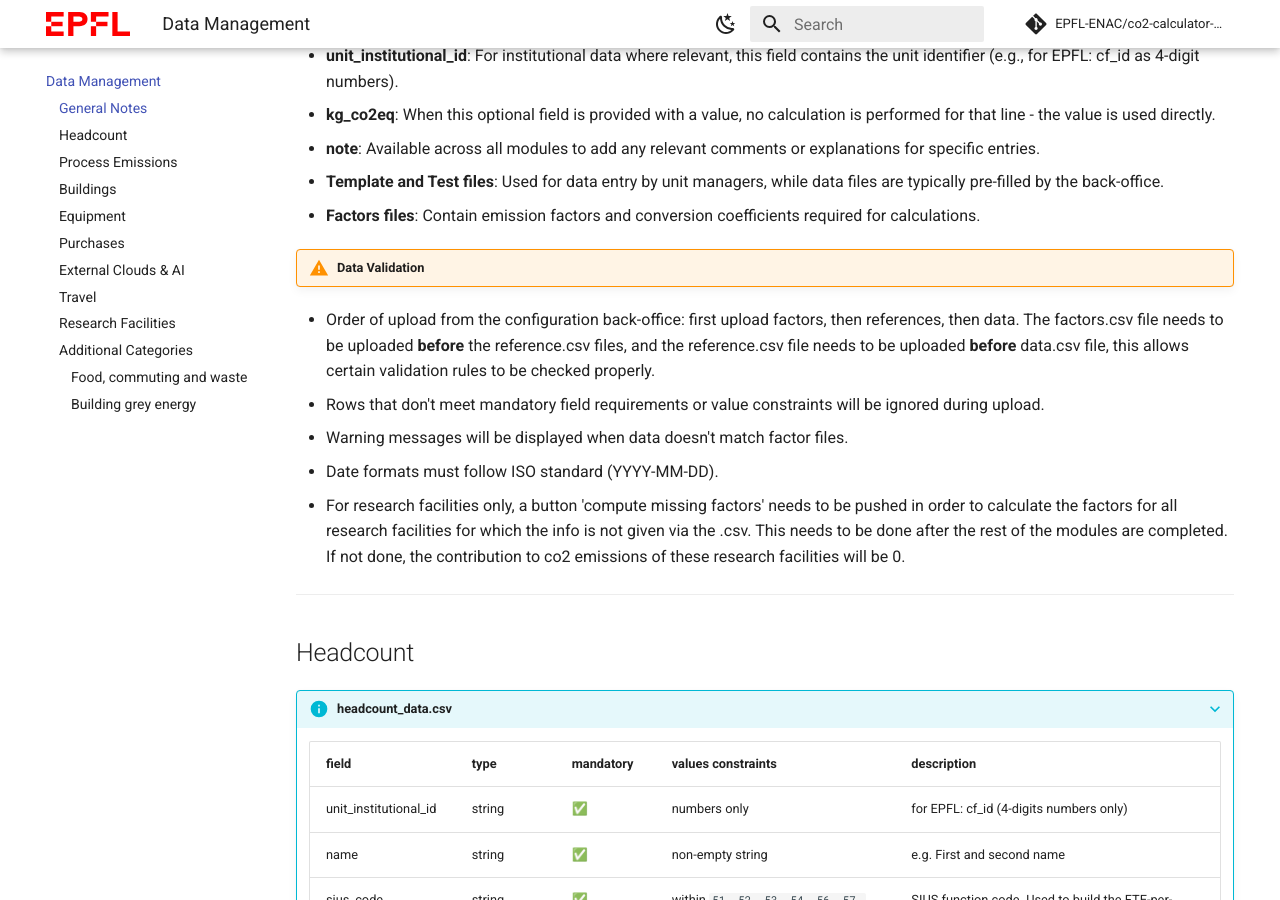
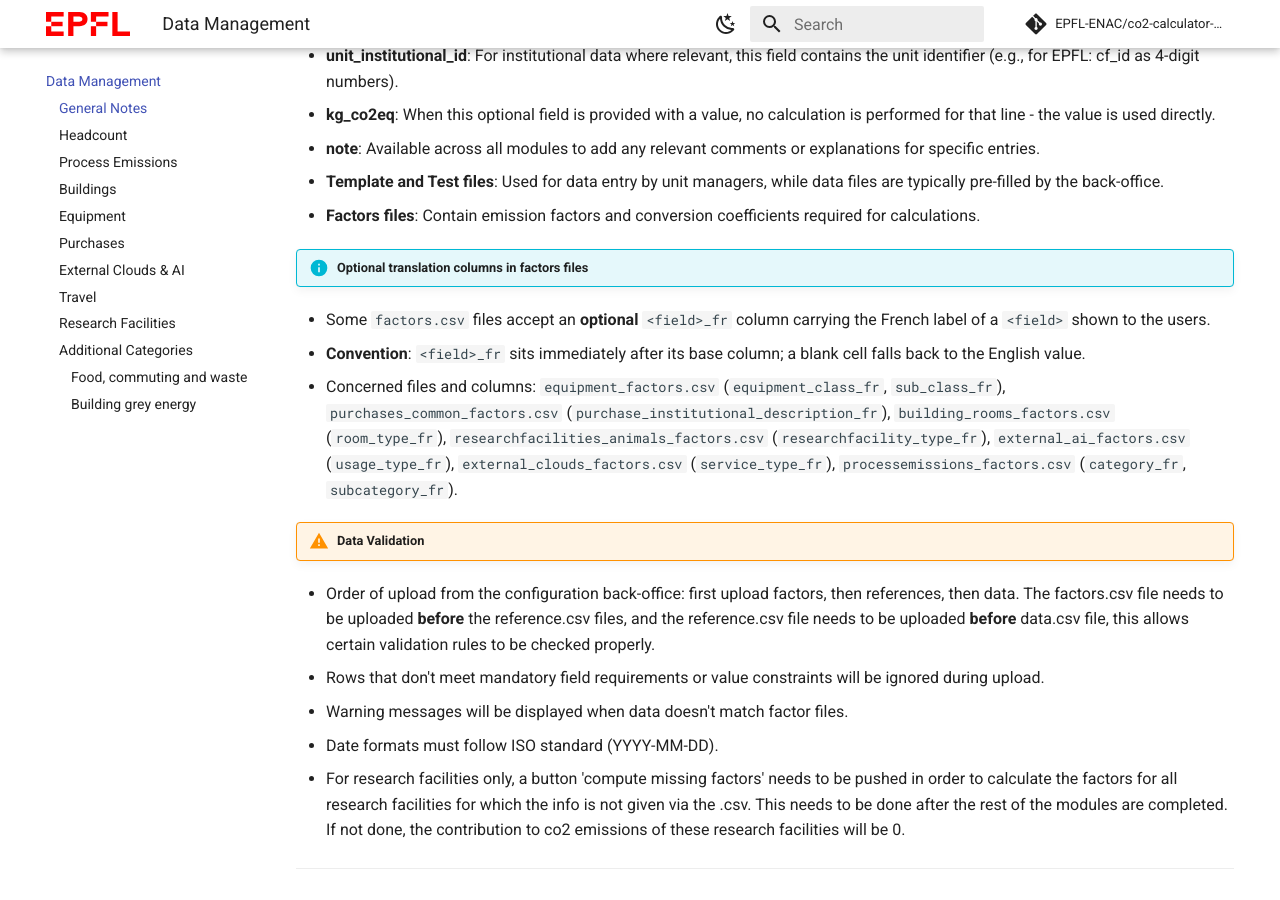
Before and after one commit to EPFL-ENAC/co2-calculator-back-office-doc, an MkDocs documentation site: the page built from docs/data-description.md, in a window 1280 px wide and 900 px high, scrolled down 798 px. Built offline with MkDocs 1.6.1 and Material for MkDocs 9.7.7, drawn with Linux system fonts in a browser that asks for light colours; comment, search, counter and statistics services are not loaded; some of the changed text lies outside the part shown.

Commit message:
docs: add optional _fr translation columns to factors files
Seven factors.csv files now accept an optional per-field French
translation column (INPUT_DATA v2.12.5). Document each new column in
its factors table, and state the shared convention once in General
Notes: <field>_fr sits immediately after its base column, and a blank
cell falls back to the English value.

Columns documented:
- equipment_factors.csv: equipment_class_fr, sub_class_fr
- purchases_common_factors.csv: purchase_institutional_description_fr
- building_rooms_factors.csv: room_type_fr
- researchfacilities_animals_factors.csv: researchfacility_type_fr
- external_ai_factors.csv: usage_type_fr
- external_clouds_factors.csv: service_type_fr
- processemissions_factors.csv: category_fr, subcategory_fr

Only the factors tables change; data, test and template tables are
untouched.

Co-Authored-By: Claude Opus 5 <noreply@anthropic.com>

```diff
--- a/docs/data-description.md
+++ b/docs/data-description.md
@@ -21,6 +21,11 @@ This guide provides comprehensive data validation schemas for all modules in the
 - **note**: Available across all modules to add any relevant comments or explanations for specific entries.
 - **Template and Test files**: Used for data entry by unit managers, while data files are typically pre-filled by the back-office.
 - **Factors files**: Contain emission factors and conversion coefficients required for calculations.
+
+!!! info "Optional translation columns in factors files"
+- Some `factors.csv` files accept an **optional** `<field>_fr` column carrying the French label of a `<field>` shown to the users.
+- **Convention**: `<field>_fr` sits immediately after its base column; a blank cell falls back to the English value.
+- Concerned files and columns: `equipment_factors.csv` (`equipment_class_fr`, `sub_class_fr`), `purchases_common_factors.csv` (`purchase_institutional_description_fr`), `building_rooms_factors.csv` (`room_type_fr`), `researchfacilities_animals_factors.csv` (`researchfacility_type_fr`), `external_ai_factors.csv` (`usage_type_fr`), `external_clouds_factors.csv` (`service_type_fr`), `processemissions_factors.csv` (`category_fr`, `subcategory_fr`).
 
 !!! warning "Data Validation"
 - Order of upload from the configuration back-office: first upload factors, then references, then data. The factors.csv file needs to be uploaded **before** the reference.csv files, and the reference.csv file needs to be uploaded **before** data.csv file, this allows certain validation rules to be checked properly.
@@ -99,7 +104,9 @@ This guide provides comprehensive data validation schemas for all modules in the
     | field | type | mandatory | values constraints | example / notes |
     |-------|------|-----------|-------------------|-------------------|
     | category | string | ✅ | - | for EPFL: Refrigerants, CH4, N2O, CO2 |
+    | category_fr | string | ❌ | - | Optional French translation of `category`. Placed immediately after `category`; if the cell is empty, the English value is used. |
     | subcategory | string | ❌ | - | If the category is `Refrigerants` the subcategory is always specified in the factors used at EPFL. |
+    | subcategory_fr | string | ❌ | - | Optional French translation of `subcategory`. Placed immediately after `subcategory`; if the cell is empty, the English value is used. |
     | unit | string | ✅ | - | eg kg |
     | ef_kg_co2eq_per_unit | float | ✅ | 0 ≤ float | e.g. 23'500 (kg CO2 eq / kg for SF6) |
 
@@ -185,6 +192,7 @@ This guide provides comprehensive data validation schemas for all modules in the
     |-------|------|-----------|-------------------|-------------------|
     | building_name | string | ✅ | - | for EPFL: BCH,BS... |
     | room_type | string | ✅ | within `office, miscellaneous, laboratories, archives, libraries, auditoriums`, see table below | e.g. "office"  |
+    | room_type_fr | string | ❌ | - | Optional French translation of `room_type`. Placed immediately after `room_type`; if the cell is empty, the English value is used. |
     | heating_kwh_per_square_meter | float | ✅ | 0 ≤ float | e.g. 2.3. These are the consumption hypotheses in squared meters for the given building and type of room. This column gives the hypotheses for all buildings, which are used for the calculation also when the data are input by the users (via the upload .csv)  |
     | cooling_kwh_per_square_meter | float | ✅ | 0 ≤ float | e.g. 2.3. These are the consumption hypotheses in squared meters for the given building and type of room. This column gives the hypotheses for all buildings, which are used for the calculation also when the data are input by the users (via the upload .csv)  |
     | ventilation_kwh_per_square_meter | float | ✅ | 0 ≤ float | e.g. 2.3. These are the consumption hypotheses in squared meters for the given building and type of room. This column gives the hypotheses for all buildings, which are used for the calculation also when the data are input by the users (via the upload .csv)  |
@@ -241,7 +249,9 @@ This guide provides comprehensive data validation schemas for all modules in the
     |-------|------|-----------|-------------------|-------------|
     | equipment_category | string | ✅ | non-empty string within : {`scientific,it,other`} | e.g. scientific. Case-sensitive |
     | equipment_class | string  | ✅ | not empty string | e.g. "Evaporator". For EPFL these are the standard inventory classes in ENG |
+    | equipment_class_fr | string | ❌ | - | Optional French translation of `equipment_class`. Placed immediately after `equipment_class`; if the cell is empty, the English value is used. |
     | sub_class | string | ❌ | can be `None` | e.g. "Vacuum evaporators" |
+    | sub_class_fr | string | ❌ | - | Optional French translation of `sub_class`. Placed immediately after `sub_class`; if the cell is empty, the English value is used. |
     | active_usage_hours_per_week | int | ✅ | 0 ≤ int ≤ 168 | e.g. 23. The sum of active + passive must be ≤ 168 |
     | standby_usage_hours_per_week | int | ✅ | 0 ≤ int ≤ 168 | e.g. 23. The sum of active + passive must be ≤ 168 |
     | active_power_w | float | ✅ | ≥ 0 | e.g. 23 |
@@ -290,6 +300,7 @@ This guide provides comprehensive data validation schemas for all modules in the
     | purchase_category | string | ✅ | within `it_equipment,other_purchases,scientific_equipment,services,vehicles,consumable_accessories,biological_chemical_gaseous_product` | e.g. `vehicle`. This columns is used to split the purchases into the subsections in the module. |
     | purchase_institutional_code | string | ✅ | - | e.g. UNSPSC code |
     | purchase_institutional_description | string | ❌ | - | e.g. UNSPSC description, in english |
+    | purchase_institutional_description_fr | string | ❌ | - | Optional French translation of `purchase_institutional_description`. Placed immediately after `purchase_institutional_description`; if the cell is empty, the English value is used. |
     | purchase_additional_code | string | ❌ | - | e.g. NACRES code, optional because for EPFL we add a line per UNSPSC with the average to be used for purchases added by the user |
     | ef_kg_co2eq_per_currency | float | ✅ | 0 ≤ float | e.g. 0.1 |
 
@@ -354,6 +365,7 @@ This guide provides comprehensive data validation schemas for all modules in the
     |-------|------|-----------|-------------------|-------------------|
     | provider | string | ✅ | - | e.g. name of the firm "Google" |
     | usage_type | string | ✅ | - | e.g. type of use "text,video,image" |
+    | usage_type_fr | string | ❌ | - | Optional French translation of `usage_type`. Placed immediately after `usage_type`; if the cell is empty, the English value is used. |
     | ef_kg_co2eq_per_request | float | ✅ | 0 ≤ float | e.g. "0.05" |
 
 ???+ info "external_clouds_data.csv"
@@ -383,6 +395,7 @@ This guide provides comprehensive data validation schemas for all modules in the
     | field | type | mandatory | values constraints | example / notes |
     |-------|------|-----------|-------------------|-------------------|
     | service_type | string | ✅ | not empty | e.g. `storage,compute` |
+    | service_type_fr | string | ❌ | - | Optional French translation of `service_type`. Placed immediately after `service_type`; if the cell is empty, the English value is used. |
     | provider | string | ✅ | not empty | e.g. firm |
     | currency | string | ✅ | in `chf, eur, usd` format, not `None`. | for EPFL -> eur |
     | ef_kg_co2eq_per_currency | float | ✅ | 0 ≤ float | e.g. 0.8 |
@@ -583,6 +596,7 @@ This guide provides comprehensive data validation schemas for all modules in the
     | kg_co2eq_sum_purchases_additional | float | ❌ | 0 ≤ float | e.g. 3555, not mandatory because the calculator is used to compute these results. however if this quantity is given here, it is taken instead of the calculator computation. It corresponds to the co2 for the research facility coming from purchases additional |
     | kg_co2eq_sum_equipments | float | ❌ | 0 ≤ float | e.g. 3555, not mandatory because the calculator is used to compute these results. however if this quantity is given here, it is taken instead of the calculator computation. It corresponds to the co2 for the research facility coming from equipments |
     | researchfacility_type | string | ✅ | - | e.g. mice |
+    | researchfacility_type_fr | string | ❌ | - | Optional French translation of `researchfacility_type`. Placed immediately after `researchfacility_type`; if the cell is empty, the English value is used. |
     | total_use | float | ✅ | 0 ≤ float, in the unit of "use_unit" | e.g. 34 |
     | use_unit | string | ✅ | - | e.g. housing |
 
```
